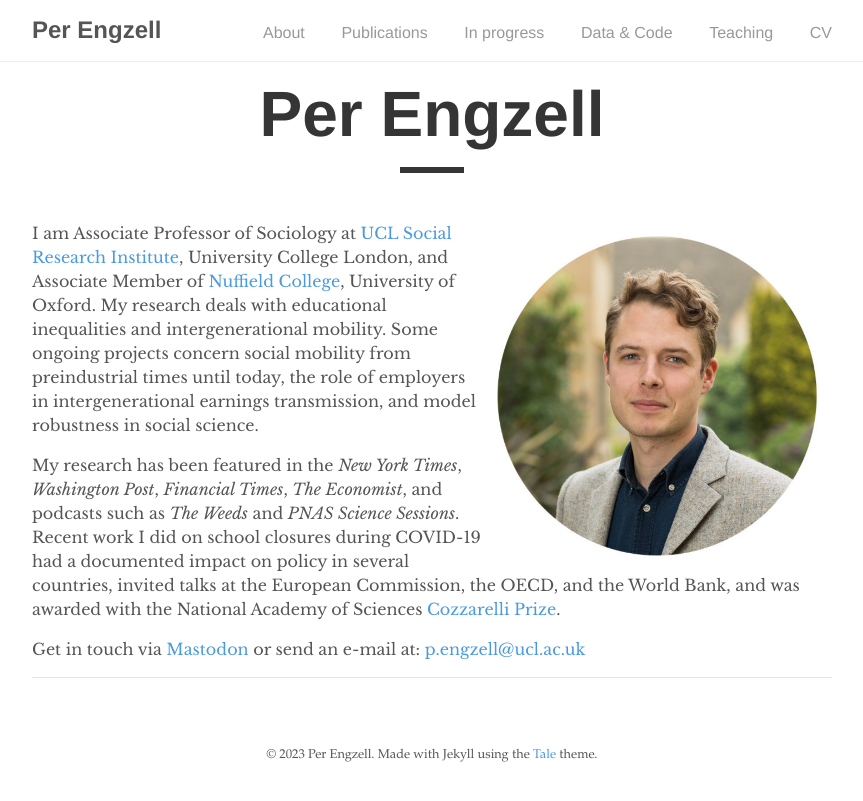
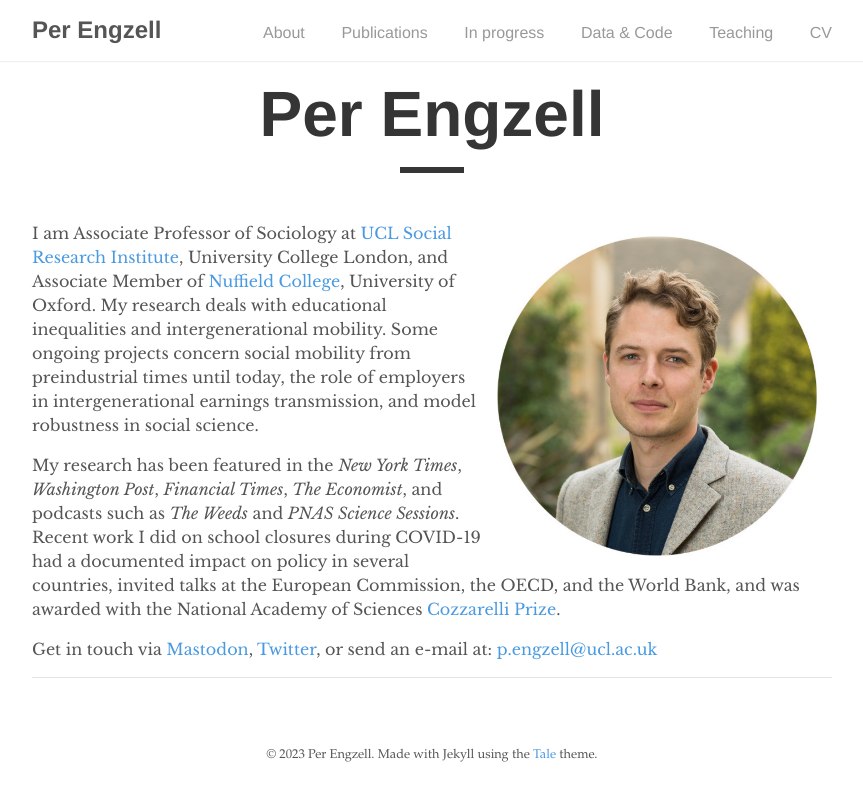
Before and after one commit to pengzell/pengzell.github.io, a Jekyll site: the page built from index.md, in a window 1280 px wide. Shown: the top 801 px of the page, without its empty margins (208-1071 px from the left). Built offline with Jekyll 4.4.1, drawn with Linux system fonts in a browser that asks for light colours.

Commit message:
Update index.md

```diff
--- a/index.md
+++ b/index.md
@@ -10,4 +10,4 @@ I am Associate Professor of Sociology at [UCL Social Research Institute](https:/
 
 My research has been featured in the *New York Times*, *Washington Post*, *Financial Times*, *The Economist*, and podcasts such as *The Weeds* and *PNAS Science Sessions*. Recent work I did on school closures during COVID-19 had a documented impact on policy in several countries, invited talks at the European Commission, the OECD, and the World Bank, and was awarded with the National Academy of Sciences [Cozzarelli Prize](https://www.youtube.com/watch?v=Yhuv1yJrdC4).
 
-Get in touch via <a rel="me" href="https://sciences.social/@per">Mastodon</a> or send an e-mail at: [p.engzell@ucl.ac.uk](mailto:p.engzell@ucl.ac.uk)
+Get in touch via <a rel="me" href="https://sciences.social/@per">Mastodon</a>, [Twitter](https://twitter.com/pengzell), or send an e-mail at: [p.engzell@ucl.ac.uk](mailto:p.engzell@ucl.ac.uk)
```
